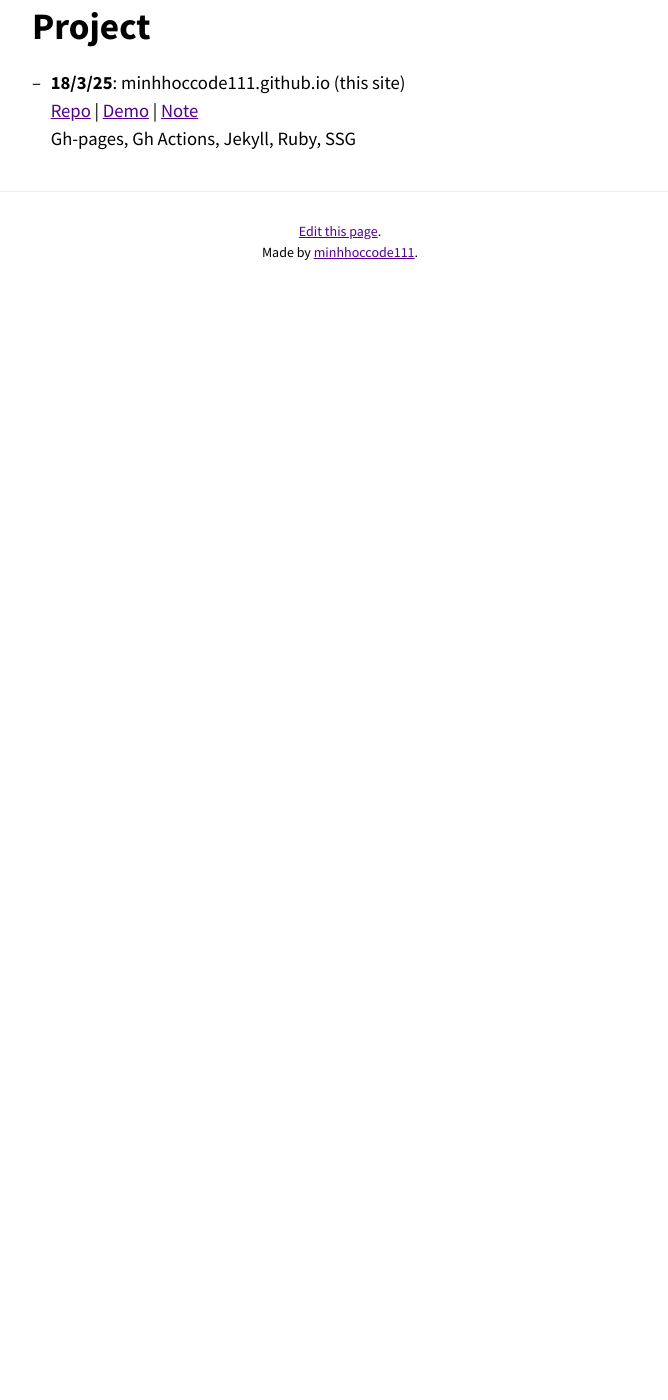
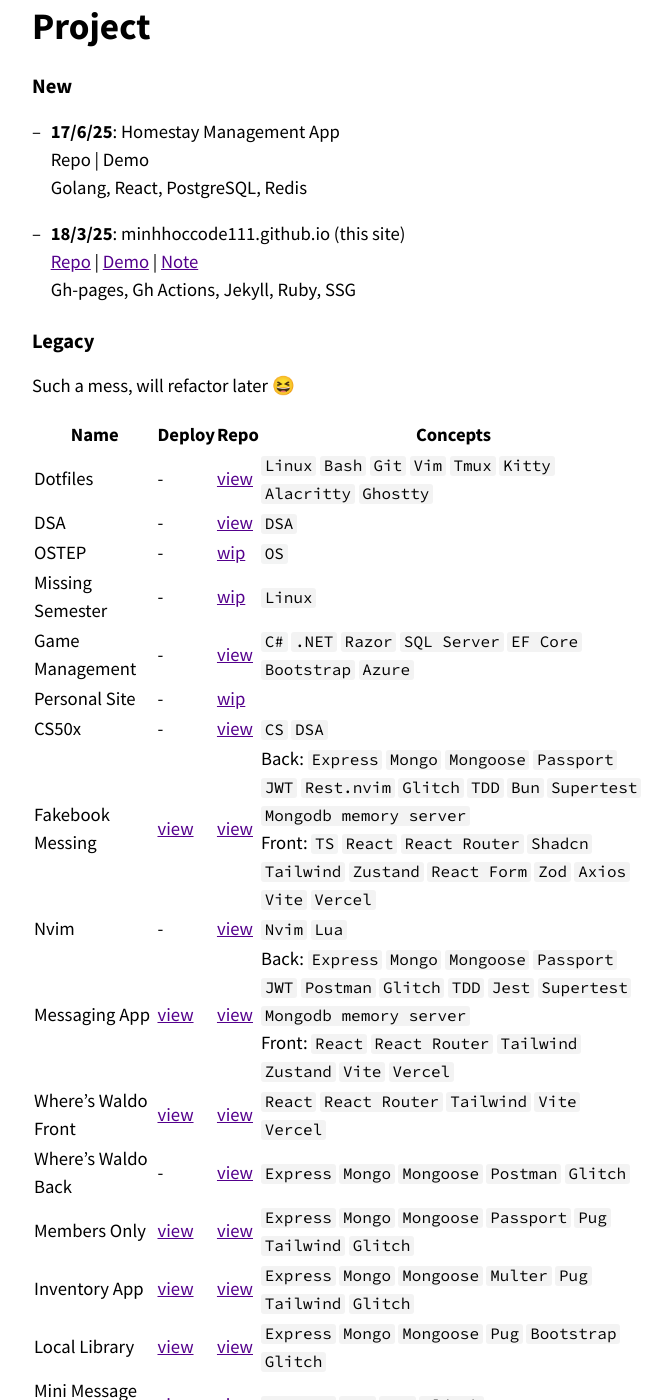
Before and after one commit to minhhoccode111/minhhoccode111.github.io, a Jekyll site: the page built from project.md, in a window 1280 px wide and 1400 px high, scrolled down 427 px. Shown: the whole window, without its empty margins (300-968 px from the left). Built offline with Jekyll 4.4.1, drawn with Linux system fonts in a browser that asks for light colours; before the commit the page ends 900 px from its top, so only the background shows below that; some of the changed text lies outside the part shown.

Commit message:
chore add some projects

```diff
--- a/project.html
+++ /dev/null
@@ -1,44 +0,0 @@
----
-layout: post
-title: Project
-description: "{{ site.description }} - Project"
-permalink: /project/
-banner: "/static/media/images/project-entry.webp"
-lang: en
----
-
-<ul class="double-spaced">
-  {% assign projects = site['project'] | sort: 'date' | reverse %}
-  {% for project in projects %}
-    {% if project.phony != true %}
-      <li>
-        <strong>{{ project.date | date: '%d/%-m/%y' }}</strong>:
-        {% if project.hascontent %}
-          <a href="{{ project.url }}">{{ project.title }}</a>
-        {% else %}
-          {{ project.title }}
-        {% endif %}
-        <br>
-        {% if project.repourl %}
-          <a href="{{ project.repourl }}">Repo</a>
-        {% else %}
-          Repo
-        {% endif %}
-        |
-        {% if project.demourl %}
-          <a href="{{ project.demourl }}">Demo</a>
-        {% else %}
-          Demo
-        {% endif %}
-        {% if project.noteurl %}
-          |
-          <a href="{{ project.noteurl }}">Note</a>
-        {% endif %}
-        {% if project.details %}
-          <br>
-          {{ project.details }}
-        {% endif %}
-      </li>
-    {% endif %}
-  {% endfor %}
-</ul>
--- /dev/null
+++ b/project.md
@@ -0,0 +1,96 @@
+---
+layout: post
+title: Project
+description: "{{ site.description }} - Project"
+permalink: /project/
+banner: "/static/media/images/project-entry.webp"
+lang: en
+---
+
+## New
+
+<ul class="double-spaced">
+  {% assign projects = site['project'] | sort: 'date' | reverse %}
+  {% for project in projects %}
+    {% if project.phony != true %}
+      <li>
+        <strong>{{ project.date | date: '%d/%-m/%y' }}</strong>:
+        {% if project.hascontent %}
+          <a href="{{ project.url }}">{{ project.title }}</a>
+        {% else %}
+          {{ project.title }}
+        {% endif %}
+        <br>
+        {% if project.repourl %}
+          <a href="{{ project.repourl }}">Repo</a>
+        {% else %}
+          Repo
+        {% endif %}
+        |
+        {% if project.demourl %}
+          <a href="{{ project.demourl }}">Demo</a>
+        {% else %}
+          Demo
+        {% endif %}
+        {% if project.noteurl %}
+          |
+          <a href="{{ project.noteurl }}">Note</a>
+        {% endif %}
+        {% if project.details %}
+          <br>
+          {{ project.details }}
+        {% endif %}
+      </li>
+    {% endif %}
+  {% endfor %}
+</ul>
+
+## Legacy
+
+Such a mess, will refactor later 😆
+
+| Name                | Deploy                                                                 | Repo                                                                     | Concepts                                                                                                                                                                                                                                  |
+| ------------------- | ---------------------------------------------------------------------- | ------------------------------------------------------------------------ | ----------------------------------------------------------------------------------------------------------------------------------------------------------------------------------------------------------------------------------------- |
+| Dotfiles            | -                                                                      | [view](https://github.com/minhhoccode111/dotfiles)                       | `Linux` `Bash` `Git` `Vim` `Tmux` `Kitty` `Alacritty` `Ghostty`                                                                                                                                                                           |
+| DSA                 | -                                                                      | [view](https://github.com/minhhoccode111/data-structures-and-algorithms) | `DSA`                                                                                                                                                                                                                                     |
+| OSTEP               | -                                                                      | [wip](https://github.com/minhhoccode111/ostep)                           | `OS`                                                                                                                                                                                                                                      |
+| Missing Semester    | -                                                                      | [wip](https://github.com/minhhoccode111/missing-semester-mit)            | `Linux`                                                                                                                                                                                                                                   |
+| Game Management     | -                                                                      | [view](https://github.com/minhhoccode111/game-management)                | `C#` `.NET` `Razor` `SQL Server` `EF Core` `Bootstrap` `Azure`                                                                                                                                                                            |
+| Personal Site       | -                                                                      | [wip](https://github.com/minhhoccode111/minhhoccode111)                  |                                                                                                                                                                                                                                           |
+| CS50x               | -                                                                      | [view](https://github.com/minhhoccode111/cs50x)                          | `CS` `DSA`                                                                                                                                                                                                                                |
+| Fakebook Messing    | [view](https://fakebookmessing.vercel.app)                             | [view](https://github.com/minhhoccode111/fakebook-messing)               | Back: `Express` `Mongo` `Mongoose` `Passport` `JWT` `Rest.nvim` `Glitch` `TDD` `Bun` `Supertest` `Mongodb memory server` <br> Front: `TS` `React` `React Router` `Shadcn` `Tailwind` `Zustand` `React Form` `Zod` `Axios` `Vite` `Vercel` |
+| Nvim                | -                                                                      | [view](https://github.com/minhhoccode111/nvim)                           | `Nvim` `Lua`                                                                                                                                                                                                                              |
+| Messaging App       | [view](https://messagingapptop.vercel.app)                             | [view](https://github.com/minhhoccode111/messaging-app)                  | Back: `Express` `Mongo` `Mongoose` `Passport` `JWT` `Postman` `Glitch` `TDD` `Jest` `Supertest` `Mongodb memory server` <br> Front: `React` `React Router` `Tailwind` `Zustand` `Vite` `Vercel`                                           |
+| Where's Waldo Front | [view](https://whereswaldotop.vercel.app)                              | [view](https://github.com/minhhoccode111/wheres-waldo-front)             | `React` `React Router` `Tailwind` `Vite` `Vercel`                                                                                                                                                                                         |
+| Where's Waldo Back  | -                                                                      | [view](https://github.com/minhhoccode111/wheres-waldo-back)              | `Express` `Mongo` `Mongoose` `Postman` `Glitch`                                                                                                                                                                                           |
+| Members Only        | [view](https://membersonlytop.glitch.me/)                              | [view](https://github.com/minhhoccode111/members-only-top)               | `Express` `Mongo` `Mongoose` `Passport` `Pug` `Tailwind` `Glitch`                                                                                                                                                                         |
+| Inventory App       | [view](https://inventoryapplicationtop.glitch.me/)                     | [view](https://github.com/minhhoccode111/inventory-application-top)      | `Express` `Mongo` `Mongoose` `Multer` `Pug` `Tailwind` `Glitch`                                                                                                                                                                           |
+| Local Library       | [view](https://locallibrarymdnbe.glitch.me/)                           | [view](https://github.com/minhhoccode111/local-library-mdn-be)           | `Express` `Mongo` `Mongoose` `Pug` `Bootstrap` `Glitch`                                                                                                                                                                                   |
+| Mini Message Board  | [view](https://minimessageboardtop.glitch.me)                          | [view](https://github.com/minhhoccode111/mini-message-board-top)         | `Express` `Pug` `CSS` `Glitch`                                                                                                                                                                                                            |
+| Basic Info Site     | -                                                                      | [view](https://github.com/minhhoccode111/basic-information-site-top)     | `Node` `HTML`                                                                                                                                                                                                                             |
+| Shopping Cart       | [view](https://vaiquyensach.netlify.app/)                              | [view](https://github.com/minhhoccode111/shopping-cart-top/)             | `TS` `React` `React Router` `Tailwind` `Quotable-api` `Vite` `Netlify`                                                                                                                                                                    |
+| Content Savior      | [view](https://contentsavior.netlify.app/)                             | [view](https://github.com/minhhoccode111/content-savior/)                | `React` `React Router` `Tailwind` `Vite` `Netlify`                                                                                                                                                                                        |
+| Memory Card         | [view](https://uniquepokemon.netlify.app/)                             | [view](https://github.com/minhhoccode111/memory-card-top)                | `React` `Tailwind` `Vite` `Netlify`                                                                                                                                                                                                       |
+| CV Application      | [view](https://cvapplicationtop.netlify.app/)                          | [view](https://github.com/minhhoccode111/cv-application-top)             | `TS` `React` `Tailwind` `Vite` `Netlify`                                                                                                                                                                                                  |
+| Go Practice         | -                                                                      | [view](https://github.com/minhhoccode111/go-practice)                    | `Go`                                                                                                                                                                                                                                      |
+| Dart Exercism       | -                                                                      | [view](https://github.com/minhhoccode111/dart-exercism)                  | `Dart`                                                                                                                                                                                                                                    |
+| CSharp Exercism     | -                                                                      | [view](https://github.com/minhhoccode111/csharp-exercism)                | `C#`                                                                                                                                                                                                                                      |
+| Exercises           | -                                                                      | [view](https://github.com/minhhoccode111/exercises)                      |                                                                                                                                                                                                                                           |
+| Real World Express  | -                                                                      | [view](https://github.com/minhhoccode111/0-realworld-back-express)       | `Express` `Mongo` `Mongoose` `JWT` `Rest.nvim`                                                                                                                                                                                            |
+| Homepage            | [view](https://minhhoccode111.github.io/homepage-top/)                 | [view](https://github.com/minhhoccode111/homepage-top)                   | `JS` `HTML` `CSS` `Webpack` `Tailwind` `Gh-pages`                                                                                                                                                                                         |
+| Battleship          | [view](https://minhhoccode111.github.io/battleship-top/)               | [view](https://github.com/minhhoccode111/battleship-top/)                | `JS` `HTML` `CSS` `Webpack` `Gh-pages`                                                                                                                                                                                                    |
+| Knight's Travails   | [view](https://knighttravailstop.netlify.app/)                         | [view](https://github.com/minhhoccode111/operate-algorithms/)            | `React` `Tailwind` `Vite` `Netlify`                                                                                                                                                                                                       |
+| Whether App         | [view](https://weatherapptop.netlify.app/)                             | [view](https://github.com/minhhoccode111/weather-app-top)                | `React` `Tailwind` `Vite` `Giphy-api` `Weather-api` `Netlify`                                                                                                                                                                             |
+| Todo List           | [view](https://minhhoccode111.github.io/todo-list-top/)                | [view](https://github.com/minhhoccode111/todo-list-top/)                 | `JS` `HTML` `CSS` `Webpack` `Gh-pages`                                                                                                                                                                                                    |
+| Connect Four Game   | [view](https://minhhoccode111.github.io/connect-four-game-top/)        | [view](https://github.com/minhhoccode111/connect-four-game-top/)         | `JS` `HTML` `CSS` `Webpack` `Gh-pages`                                                                                                                                                                                                    |
+| Restaurant Page     | [view](https://minhhoccode111.github.io/restaurant-page-top/)          | [view](https://github.com/minhhoccode111/restaurant-page-top/)           | `JS` `HTML` `CSS` `Webpack` `Gh-pages`                                                                                                                                                                                                    |
+| Tic Tac Toe         | [view](https://minhhoccode111.github.io/tic-tac-toe-top/)              | [view](https://github.com/minhhoccode111/tic-tac-toe-top/)               | `JS` `HTML` `CSS` `DSA` `Gh-pages`                                                                                                                                                                                                        |
+| Library             | [view](https://librarytop.netlify.app/)                                | [view](https://github.com/minhhoccode111/library-top/)                   | `TS` `React` `React router` `Tailwind` `Vite` `Netlify`                                                                                                                                                                                   |
+| Snake Game          | [view](https://minhhoccode111.github.io/snake-game/)                   | [view](https://github.com/minhhoccode111/snake-game/)                    | `JS` `HTML` `CSS` `Gh-pages`                                                                                                                                                                                                              |
+| Admin Dashboard     | [view](https://minhhoccode111.github.io/admin-dashboard-top/)          | [view](https://github.com/minhhoccode111/admin-dashboard-top/)           | `JS` `HTML` `CSS` `Gh-pages`                                                                                                                                                                                                              |
+| Sign Up Page        | [view](https://minhhoccode111.github.io/sign-up-form-top/)             | [view](https://github.com/minhhoccode111/sign-up-form-top/)              | `JS` `HTML` `CSS` `Gh-pages`                                                                                                                                                                                                              |
+| Calculator          | [view](https://minhhoccode111.github.io/calculator-on-web-top/)        | [view](https://github.com/minhhoccode111/calculator-on-web-top/)         | `JS` `HTML` `CSS` `Gh-pages`                                                                                                                                                                                                              |
+| Drawing App         | [view](https://minhhoccode111.github.io/etch-a-sketch-top/)            | [view](https://github.com/minhhoccode111/etch-a-sketch-top/)             | `JS` `HTML` `CSS` `Gh-pages`                                                                                                                                                                                                              |
+| RPS                 | [view](https://minhhoccode111.github.io/rock-paper-scissors-game-top/) | [view](https://github.com/minhhoccode111/rock-paper-scissors-game-top/)  | `JS` `HTML` `CSS` `Gh-pages`                                                                                                                                                                                                              |
+| Landing Page        | [view](https://minhhoccode111.github.io/landing-page-top/)             | [view](https://github.com/minhhoccode111/landing-page-top/)              | `HTML` `CSS` `Gh-pages`                                                                                                                                                                                                                   |
+| Recipes Website     | [view](https://minhhoccode111.github.io/recipes-website-top/)          | [view](https://github.com/minhhoccode111/recipes-website-top)            | `JS` `HTML` `CSS` `Webpack` `Tailwind` `Gh-pages`                                                                                                                                                                                         |
```
Also changed, not shown: _project/homestay-app.md (+1 -1 lines), about.md (+3 -3 lines), 404.md (renamed from 404.html), blog.md (renamed from blog.html).
